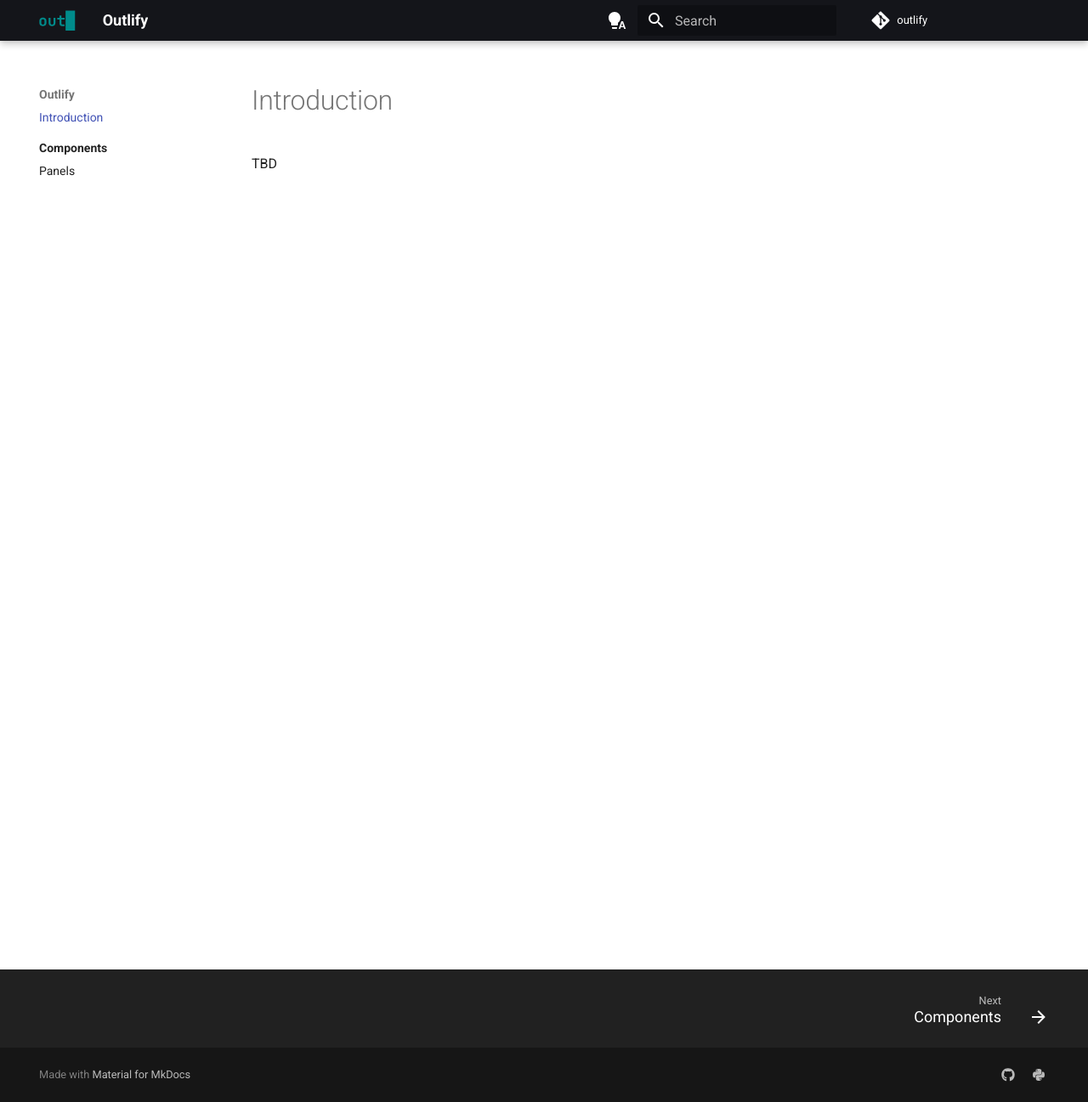
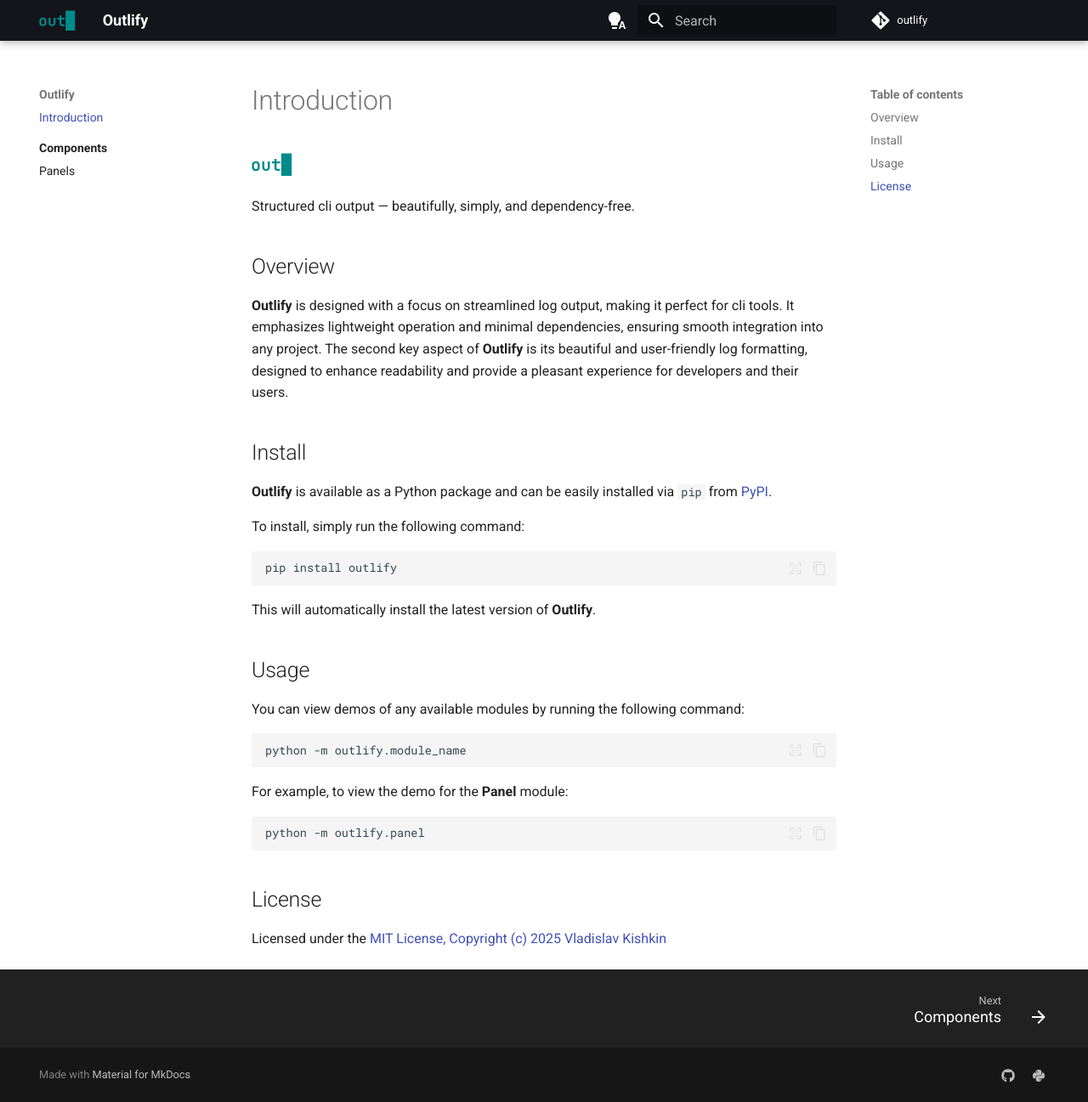
Before and after one commit to k1shk1n/outlify, an MkDocs documentation site: the page built from docs/index.md, in a window 1280 px wide and 1297 px high. Shown: the whole window at 85% size. Built offline with MkDocs 1.6.1 and Material for MkDocs 9.7.7, drawn with Linux system fonts in a browser that asks for light colours; comment, search, counter and statistics services are not loaded; the version menu is left out.

````diff
--- a/docs/index.md
+++ b/docs/index.md
@@ -1,3 +1,36 @@
 # Introduction
 
-TBD
+![logo](assets/logo.svg)
+
+Structured cli output — beautifully, simply, and dependency-free.
+
+
+## Overview
+**Outlify** is designed with a focus on streamlined log output, making it perfect for cli tools.
+It emphasizes lightweight operation and minimal dependencies, ensuring smooth integration
+into any project. The second key aspect of **Outlify** is its beautiful and user-friendly
+log formatting, designed to enhance readability and provide a pleasant experience
+for developers and their users.
+
+## Install
+**Outlify** is available as a Python package and can be easily installed via `pip` from [PyPI](https://pypi.org/project/outlify/).
+
+To install, simply run the following command:
+```bash
+pip install outlify
+```
+This will automatically install the latest version of **Outlify**.
+
+## Usage
+You can view demos of any available modules by running the following command:
+```bash
+python -m outlify.module_name
+```
+
+For example, to view the demo for the **Panel** module:
+```bash
+python -m outlify.panel
+```
+
+## License
+Licensed under the [MIT License, Copyright (c) 2025 Vladislav Kishkin](https://github.com/k1shk1n/outlify/blob/docs/add-mkdocs/LICENSE)
--- a/mkdocs.yml
+++ b/mkdocs.yml
@@ -26,6 +26,7 @@
     - navigation.footer
     - content.code.copy
     - content.code.select
+    - versioning
   palette:
     # Note: Using the system theme works with the insiders version
     # https://squidfunk.github.io/mkdocs-material/setup/changing-the-colors/#automatic-light-dark-mode
@@ -54,6 +55,8 @@
 
 # Additional configuration
 extra:
+  version:
+    provider: mike
   social:
     - icon: fontawesome/brands/github
       link: https://github.com/k1shk1n/outlify
--- a/pyproject.toml
+++ b/pyproject.toml
@@ -41,6 +41,7 @@
 
 docs = [
     "mkdocs-material==9.6.11",
+    "mike==2.1.3",
 ]
 
 [project.urls]
````
Also changed, not shown: docs/components/index.md (+36 -1 lines), docs/components/panel.md (+0 -25 lines), 1 other file.
